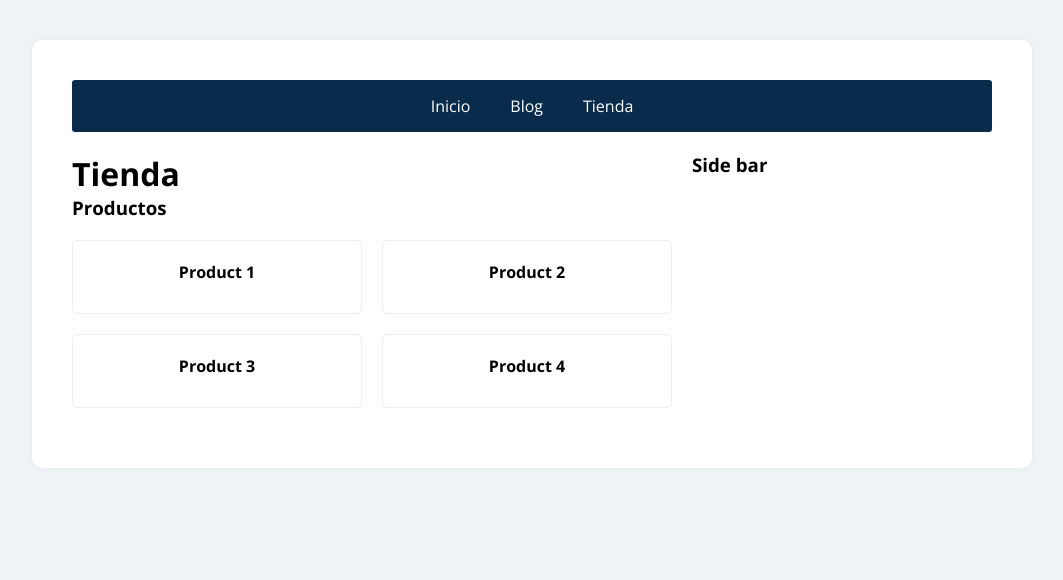
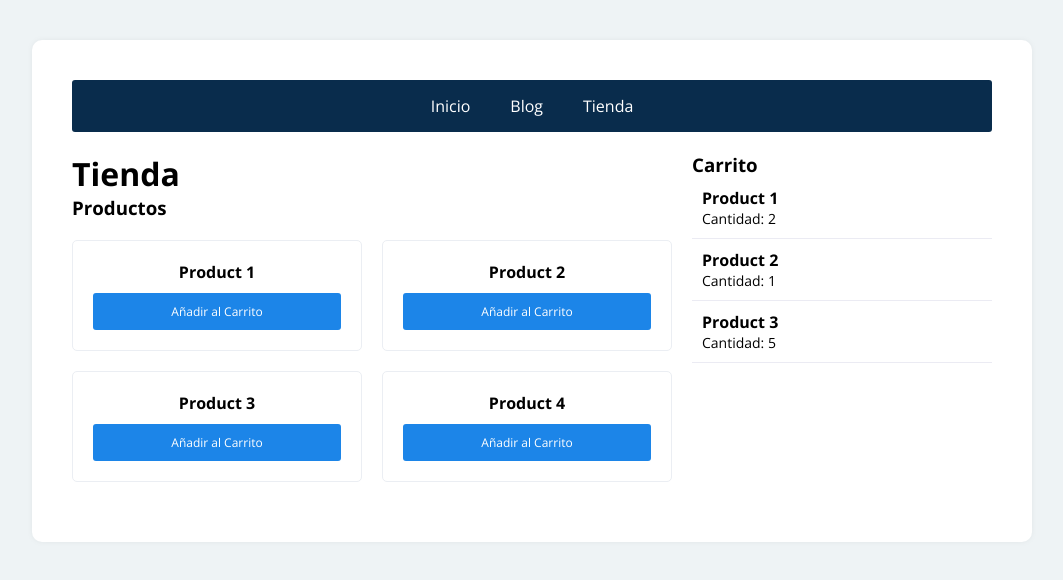
Before and after one commit to Jmenabc/Carrito-de-compra, a React (Create React App) app: page /Tienda in a window 1280 px wide. Shown: the top 580 px of the page, without its empty margins (108-1171 px from the left). Built offline with nearby package versions, Linux system fonts and the light colour scheme.

Commit message:
terminada interfaz de carrito de compra falta añadir funcionalidad

```diff
--- a/src/App.js
+++ b/src/App.js
@@ -5,8 +5,31 @@ import Init from './components/Init';
 import Shop from './components/Shop';
 import Blog from './components/Blog';
 import Error404 from './components/Error404';
+import Carrito from './components/Carrito';
 
 const App = () => {
+  const products = [
+    {
+      id: 1,
+      name: 'Product 1'
+    },
+
+    {
+      id: 2,
+      name: 'Product 2'
+    },
+
+    {
+      id: 3,
+      name: 'Product 3'
+    },
+
+    {
+      id: 4,
+      name: 'Product 4'
+    }
+  ];
+
   return (
     <Container>
       <Menu>
@@ -20,11 +43,11 @@ const App = () => {
           <Route path="*" element={<Error404 />} />
           <Route path='/' element={<Init />} />
           <Route path='/Blog' element={<Blog />} />
-          <Route path='/Tienda' element={<Shop />} />
+          <Route path='/Tienda' element={<Shop products={products}/>} />
         </Routes>
       </main>
       <aside>
-        <h3>Side bar</h3>
+        <Carrito />
       </aside>
     </Container>
   );
--- /dev/null
+++ b/src/components/Carrito.js
@@ -0,0 +1,45 @@
+import React, { useState } from 'react';
+import styled from 'styled-components';
+
+const Carrito = () => {
+    const [carrito, changeCarrito] = useState([
+        { id: 1, cuantity: 2, name: 'Product 1' },
+        { id: 2, cuantity: 1, name: 'Product 2' },
+        { id: 3, cuantity: 5, name: 'Product 3' },
+    ]);
+
+    return (
+        <div>
+            <h3>Carrito</h3>
+            {
+                carrito.length > 0 ?
+                    carrito.map((products, index) => {
+                        return (
+                            <Product key={index}>
+                                <Name>
+                                    {products.name}
+                                </Name>
+                                Cantidad: {products.cuantity}
+                            </Product>
+                        );
+                    })
+                    :
+                    <p>Aun no has agregado productos al carrito</p>
+            }
+        </div>
+    );
+}
+const Name = styled.p`
+    font-weight: bold;
+    font-size: 16px;
+    color: #000;
+`;
+const Product = styled.div`
+    padding: 10px;
+    border-bottom: 1px solid #ebebf3;
+    font-size: 14px;
+`;
+
+
+
+export default Carrito;
--- a/src/components/Products.js
+++ b/src/components/Products.js
@@ -1,28 +1,7 @@
 import React from 'react';
 import styled from 'styled-components';
 
-const Products = () => {
-    const products = [
-        {
-            id: 1,
-            name: 'Product 1'
-        },
-
-        {
-            id: 2,
-            name: 'Product 2'
-        },
-
-        {
-            id: 3,
-            name: 'Product 3'
-        },
-
-        {
-            id: 4,
-            name: 'Product 4'
-        }
-    ];
+const Products = ({products}) => {
 
     return (
         <div>
@@ -30,8 +9,9 @@ const Products = () => {
             <ContenedorProductos>
                 {products.map((products, index) => {
                     return(
-                        <Producto>
+                        <Producto key={index}>
                             <p>{products.name}</p>
+                            <Boton>Añadir al Carrito</Boton>
                         </Producto>
                     );
                 })}
--- a/src/components/Shop.js
+++ b/src/components/Shop.js
@@ -1,11 +1,11 @@
 import React from 'react';
 import Products from './Products';
 
-const Shop = () => {
+const Shop = ({products}) => {
     return (
         <div>
             <h1>Tienda</h1>
-            <Products />
+            <Products products={products}/>
         </div>
     );
 }
```
